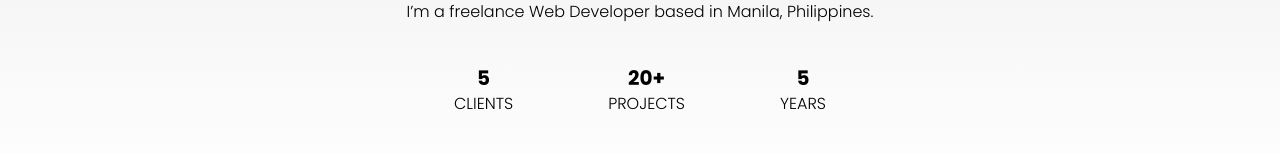
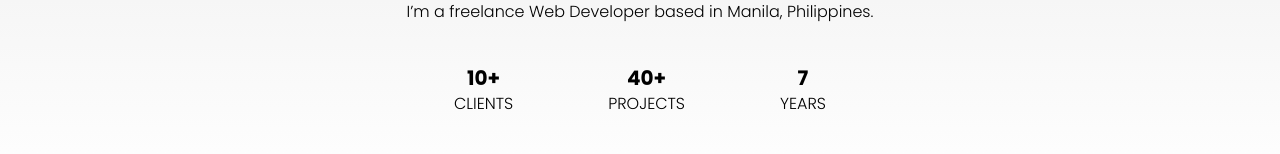
Before and after one commit to alyssie/alyssie-portfolio, a Vue app: page / in a window 1280 px wide. Shown: the part 606-760 px from the top of the page. Built offline with nearby package versions, Linux system fonts and the light colour scheme.

Commit message:
Update Home.vue

```diff
--- a/src/pages/Home.vue
+++ b/src/pages/Home.vue
@@ -40,15 +40,15 @@
 			</div>
 			<div class="counter flex justify-around mx-auto mt-10">
 				<div>
-					<p class="text-center font-light text-xl font-bold">5</p>
+					<p class="text-center font-light text-xl font-bold">10+</p>
 					<p class="text-center font-light text-base">CLIENTS</p>
 				</div>
 				<div>
-					<p class="text-center font-light text-xl font-bold">20+</p>
+					<p class="text-center font-light text-xl font-bold">40+</p>
 					<p class="text-center font-light text-base">PROJECTS</p>
 				</div>
 				<div>
-					<p class="text-center font-light text-xl font-bold">5</p>
+					<p class="text-center font-light text-xl font-bold">7</p>
 					<p class="text-center font-light text-base">YEARS</p>
 				</div>
 			</div>
@@ -60,6 +60,8 @@
 			<div class="grid grid-cols-1 sm:grid-cols-2 md:grid-cols-3 gap-4 relative z-10">
 				<Projects img="https://i.imgur.com/SJ3OjaL.jpg" name="Artpro Website" role="Front-end development" client="31 Digital" link="https://artprogames.com/" />
 				<Projects img="https://i.imgur.com/Qu9AMx6.jpg" name="Kinman Website" role="Front-end development" client="31 Digital" link="" />
+				<Projects img="https://i.imgur.com/Ea0XVot.jpg" name="Toys Ultra Website" role="Front-end development" client="TAYP" link="" />
+				<Projects img="https://i.imgur.com/7AygC2c.jpg" name="Commercial DB Website" role="Full-stack development & Design" client="Patrick Ooi" link="https://commercialdb.com/" />
 				<Projects img="https://i.imgur.com/Xycg8Bm.jpg" name="Notorious Motorsports Website" role="Front-end development" client="TAYP" link="https://notoriousmotorsports.com.ph/" />
 				<Projects img="https://i.imgur.com/hhRpQ31.jpg" name="RPGamePacks Website" role="Front-end development" client="TAYP" link="https://rpgamepacks.net/" />
 				<Projects img="https://i.imgur.com/NmzVNYJ.jpg" name="Sneakerschief Website" role="Front-end development" client="TAYP" link="https://sneakerschief.com/" />
@@ -84,6 +86,7 @@
 				<Projects img="https://i.imgur.com/xcA2s6W.png" name="Acht Pferde Website" role="Wordpress development" client="TAYP" link="https://achtpferde.com/" />
 				<Projects img="https://i.imgur.com/AmTlKK2.png" name="Criticaal Med Theory" role="Wordpress development" client="TAYP" link="https://criticalmedtheory.com/" />
 				<Projects img="https://i.imgur.com/L94FUJ3.png" name="Jbeap" role="Wordpress development" client="TAYP" link="https://jbeapindustries.ph/" />
+				<Projects img="https://i.imgur.com/sQ2B03H.jpg" name="Eight Infinity Website" role="Front-end development" client="TAYP" link="https://eightinfinity.com.ph/" />
 				<Projects img="https://i.imgur.com/5nqAP2W.jpg" name="Allegro" role="Wordpress development" client="31 Digital" link="https://allegrobeverage.com/" />
 			</div>
 		</div>
```
